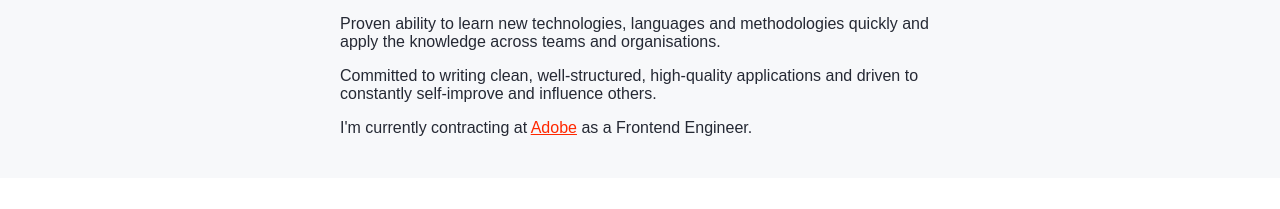
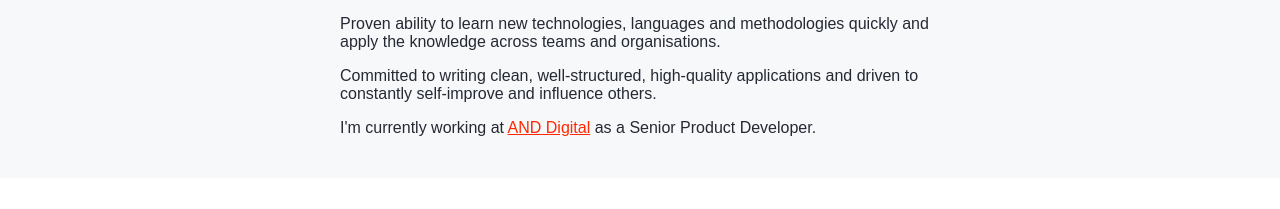
Before and after one commit to jdawber/jdawber.co.uk, a Next.js app: page / in a window 1280 px wide. Shown: the part 1016-1225 px from the top of the page. Built offline with nearby package versions, Linux system fonts and the light colour scheme.

Commit message:
Update Workplace (#10)

```diff
--- a/components/AboutMe.tsx
+++ b/components/AboutMe.tsx
@@ -36,7 +36,7 @@ const AboutMe = forwardRef<HTMLInputElement, AboutMeProps>(
 				and driven to constantly self-improve and influence others.
 			</p>
 			<p>
-				I'm currently contracting at <a href="https://www.adobe.com/uk/">Adobe</a> as a Frontend Engineer.
+				I'm currently working at <a href="https://www.and.digital">AND Digital</a> as a Senior Product Developer.
 			</p>
 		</Section>
 	)
```
